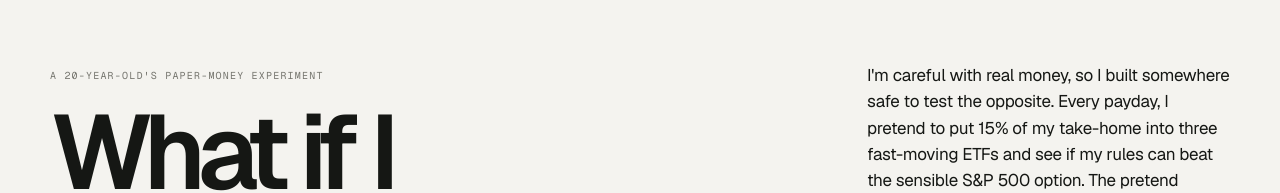
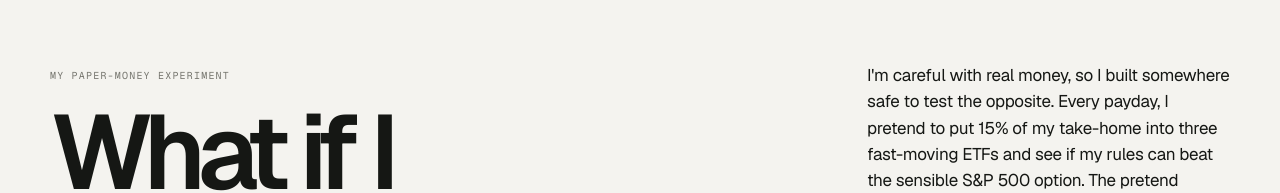
Before and after one commit to tjM1KE/payday-index, a Next.js app: page / in a window 1280 px wide. Shown: the part 235-428 px from the top of the page. Built offline with nearby package versions, Linux system fonts and the light colour scheme.

Commit message:
copy: remove the age reference

```diff
--- a/app/page.tsx
+++ b/app/page.tsx
@@ -38,7 +38,7 @@ export default function Home() {
     <header className="site-header"><a href="#top" className="wordmark">MK / MY PAYDAY INDEX</a><div className="header-meta"><span className="status-dot" /> caught up to {current.label}</div></header>
 
     <section className="hero" id="top">
-      <div><p className="eyebrow">A 20-year-old&apos;s paper-money experiment</p><h1>What if I<br />went for it?</h1></div>
+      <div><p className="eyebrow">My paper-money experiment</p><h1>What if I<br />went for it?</h1></div>
       <div className="hero-copy"><p>I&apos;m careful with real money, so I built somewhere safe to test the opposite. Every payday, I pretend to put 15% of my take-home into three fast-moving ETFs and see if my rules can beat the sensible S&amp;P 500 option. The pretend horizon is 20 to 30 years.</p><div className="paper-note">Fake money. Real market data. No suits involved.</div></div>
     </section>
 
@@ -81,9 +81,9 @@ export default function Home() {
         <li><span>02</span><p><b>Look for movement.</b> I keep ETFs with beta between {backtest.betaRange[0]} and {backtest.betaRange[1]}. This is my risky sandbox, so slow and steady is not the assignment.</p></li>
         <li><span>03</span><p><b>Back recent winners.</b> I take the 15 highest-beta ETFs, then keep the ten with the best previous three months. That stops me choosing whichever ticker looks coolest that day.</p></li>
         <li><span>04</span><p><b>Only buy three.</b> I split the whole month&apos;s money across three leaders and prefer picks below 10%. Focused enough to make a difference, still spread across more than one idea.</p></li>
-        <li><span>05</span><p><b>Keep showing up.</b> I repeat it after every completed month and race the same deposits in SPY. I&apos;m 20. Time is the one advantage I definitely have.</p></li>
+        <li><span>05</span><p><b>Keep showing up.</b> I repeat it after every completed month and race the same deposits in SPY. I can leave this alone for years. Time is the one advantage I definitely have.</p></li>
       </ol>
-      <div className="method-note"><b>Before I get carried away</b><p>{backtest.methodology.caveat} Beta does not promise a return. The leveraged funds reset every day and can behave very differently over a long stretch. This can go badly, which is exactly why it stays a paper experiment.</p></div>
+      <div className="method-note"><b>Before I get carried away</b><p>{backtest.methodology.caveat} Beta does not promise a return. The leveraged funds reset every day and can behave very differently over a long stretch. This can go badly. That&apos;s why it stays a paper experiment on this public page.</p></div>
     </section>
 
     <footer><span>Made by MK, mostly out of curiosity</span><span>I refresh the market data monthly &middot; {new Date(backtest.generatedAt).toLocaleDateString("en-GB")}</span></footer>
```
Also changed, not shown: 2 other files (tests, documents, lock files or other folders).
